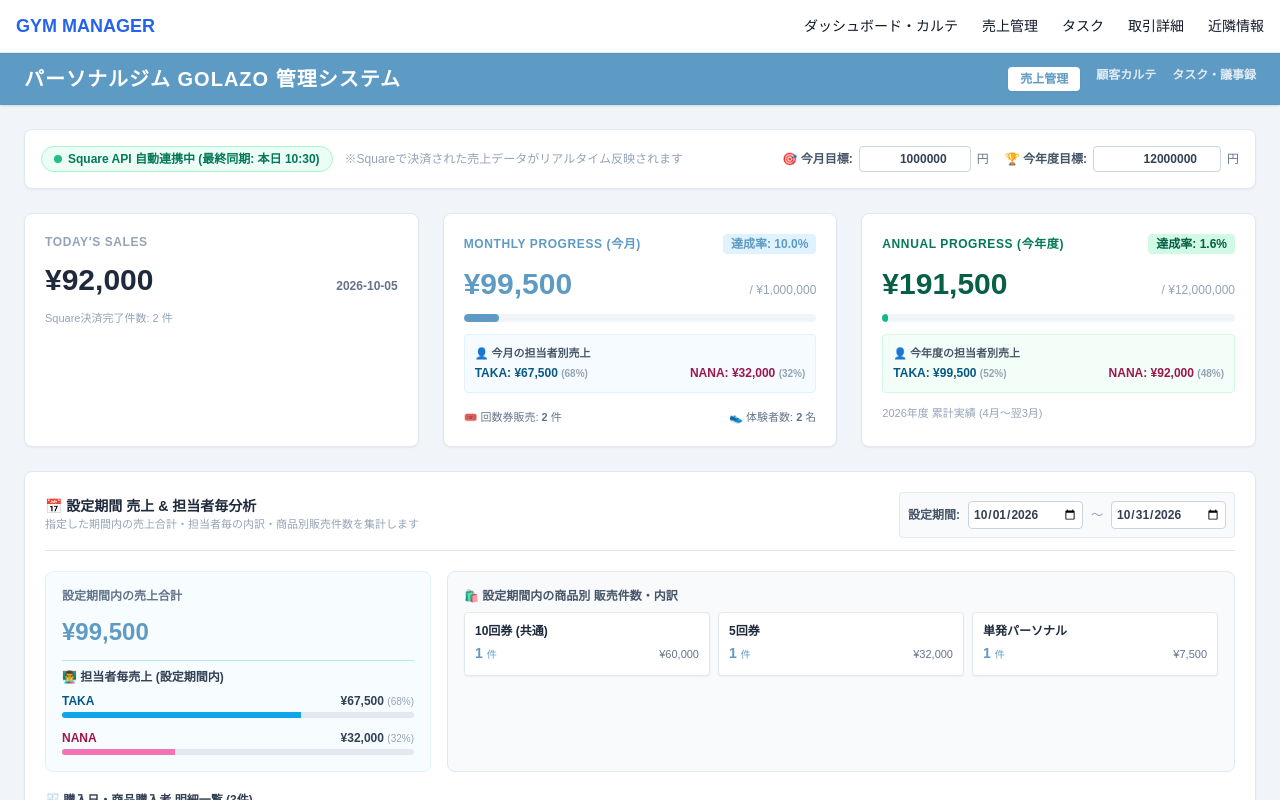
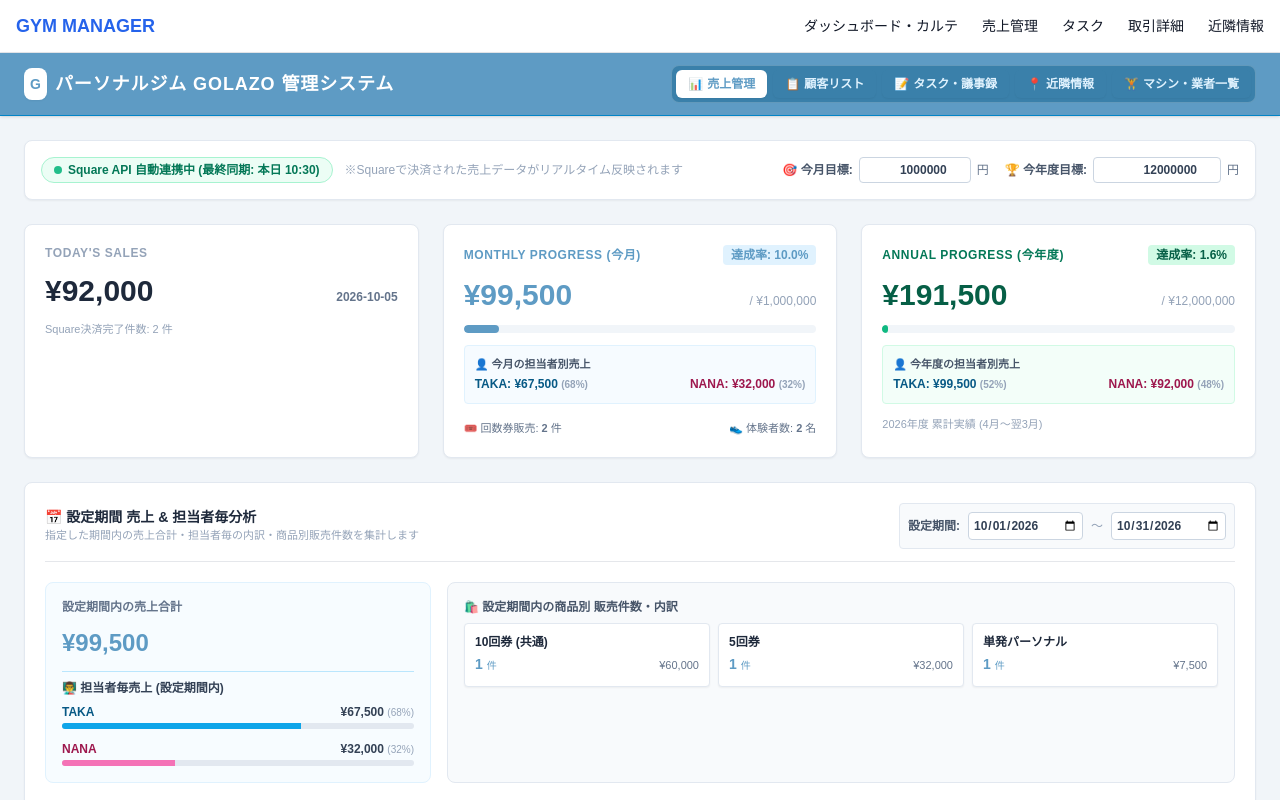
Before and after one commit to 2025golazo-bot/GOLAZO, a Next.js app: page /sales in a window 1280 px wide. Shown: the top 800 px of the page. Built offline with nearby package versions, Linux system fonts and the light colour scheme.

Commit message:
Update page.tsx

```diff
--- a/app/sales/page.tsx
+++ b/app/sales/page.tsx
@@ -1,6 +1,8 @@
 'use client';
 
 import React, { useState, useMemo } from 'react';
+import Link from 'next/link';
+import { usePathname } from 'next/navigation';
 
 // --- 型定義 ---
 interface SaleRecord {
@@ -41,6 +43,17 @@ interface MemberTicketStatus {
 }
 
 export default function SalesPage() {
+  const pathname = usePathname();
+
+  // --- ナビゲーションメニュー設定 ---
+  const navItems = [
+    { label: '売上管理', href: '/sales', icon: '📊' },
+    { label: '顧客リスト', href: '/customers', icon: '📋' },
+    { label: 'タスク・議事録', href: '/tasks', icon: '📝' },
+    { label: '近隣情報', href: '/neighbors', icon: '📍' },
+    { label: 'マシン・業者一覧', href: '/vendors', icon: '🏋️' },
+  ];
+
   // --- 目標金額（手入力・状態管理） ---
   const [monthlyTarget, setMonthlyTarget] = useState<number>(1000000); // 今月目標 (例: 100万円)
   const [yearlyTarget, setYearlyTarget] = useState<number>(12000000); // 今年度目標 (例: 1,200万円)
@@ -85,7 +98,7 @@ export default function SalesPage() {
     { id: 'm-4', parentName: '鈴木 一郎', studentName: '鈴木 拓海', totalPurchased: 5, remaining: 1 },
   ]);
 
-  // --- 集計ヘルパー関数 (担当者別内訳算出) ---
+  // --- 集計ヘルパー関数 ---
   const calcStaffBreakdown = (records: SaleRecord[]) => {
     let taka = 0;
     let nana = 0;
@@ -102,27 +115,21 @@ export default function SalesPage() {
     };
   };
 
-  // --- 各領域の集計 ---
-
-  // 1. 本日売上
+  // --- 集計データ算出 ---
   const todaySalesRecords = useMemo(() => salesHistory.filter(s => s.date === todayStr), [salesHistory, todayStr]);
   const todaySales = useMemo(() => todaySalesRecords.reduce((sum, s) => sum + s.amount, 0), [todaySalesRecords]);
 
-  // 2. 今月売上 (2026年10月固定計算) & 担当者別
   const currentMonthSalesRecords = useMemo(() => salesHistory.filter(s => s.date.startsWith('2026-10')), [salesHistory]);
   const currentMonthSales = useMemo(() => currentMonthSalesRecords.reduce((sum, s) => sum + s.amount, 0), [currentMonthSalesRecords]);
   const currentMonthStaff = useMemo(() => calcStaffBreakdown(currentMonthSalesRecords), [currentMonthSalesRecords]);
 
-  // 3. 今年度売上 (2026年度: 2026-04 〜 2027-03) & 担当者別
   const currentYearSalesRecords = useMemo(() => salesHistory.filter(s => s.date >= '2026-04-01' && s.date <= '2027-03-31'), [salesHistory]);
   const currentYearSales = useMemo(() => currentYearSalesRecords.reduce((sum, s) => sum + s.amount, 0), [currentYearSalesRecords]);
   const currentYearStaff = useMemo(() => calcStaffBreakdown(currentYearSalesRecords), [currentYearSalesRecords]);
 
-  // 今月回数券販売数 & 体験者数
   const monthlyTicketCount = useMemo(() => currentMonthSalesRecords.filter(s => s.productName.includes('回券')).length, [currentMonthSalesRecords]);
   const monthlyTrialCount = useMemo(() => trialClients.filter(t => t.date.startsWith('2026-10')).length, [trialClients]);
 
-  // 4. 期間指定フィルター（設定期間）での集計 & 担当者別
   const filteredSalesByDate = useMemo(() => {
     return salesHistory.filter(s => s.date >= startDate && s.date <= endDate);
   }, [salesHistory, startDate, endDate]);
@@ -133,7 +140,6 @@ export default function SalesPage() {
 
   const filteredStaffSummary = useMemo(() => calcStaffBreakdown(filteredSalesByDate), [filteredSalesByDate]);
 
-  // 商品別カウント（件数 & 金額）
   const productSummary = useMemo(() => {
     const map: { [key: string]: { count: number; total: number } } = {};
     filteredSalesByDate.forEach(s => {
@@ -146,7 +152,6 @@ export default function SalesPage() {
     return map;
   }, [filteredSalesByDate]);
 
-  // 5. 体験者コンバージョン（成約）率計算
   const trialConversionStats = useMemo(() => {
     const total = trialClients.length;
     const converted = trialClients.filter(t => t.converted).length;
@@ -154,7 +159,6 @@ export default function SalesPage() {
     return { total, converted, rate };
   }, [trialClients]);
 
-  // 6. 全体回数券消化率
   const ticketOverallStats = useMemo(() => {
     const totalPurchased = memberTickets.reduce((sum, m) => sum + m.totalPurchased, 0);
     const totalRemaining = memberTickets.reduce((sum, m) => sum + m.remaining, 0);
@@ -163,7 +167,6 @@ export default function SalesPage() {
     return { totalPurchased, totalRemaining, totalUsed, usedRate };
   }, [memberTickets]);
 
-  // 7. 過去アーカイブ売上（選択された年月） & 担当者別
   const archiveSalesRecords = useMemo(() => {
     const prefix = `${selectedArchiveYear}-${selectedArchiveMonth.padStart(2, '0')}`;
     return salesHistory.filter(s => s.date.startsWith(prefix));
@@ -174,19 +177,43 @@ export default function SalesPage() {
 
   return (
     <div className="bg-slate-100 min-h-screen text-slate-800">
-      {/* ヘッダー */}
-      <header className="bg-[#5e9bc4] text-white px-6 py-3 flex justify-between items-center shadow">
-        <h1 className="text-xl font-bold tracking-wider">パーソナルジム GOLAZO 管理システム</h1>
-        <nav className="flex gap-4 text-xs font-semibold">
-          <span className="bg-white text-[#5e9bc4] px-3 py-1 rounded shadow-sm font-bold">売上管理</span>
-          <span className="opacity-80 cursor-pointer hover:opacity-100">顧客カルテ</span>
-          <span className="opacity-80 cursor-pointer hover:opacity-100">タスク・議事録</span>
-        </nav>
+      {/* ナビゲーションバー (5つの各ページパスへ遷移) */}
+      <header className="bg-[#5e9bc4] text-white px-6 py-3 shadow border-b border-sky-600 sticky top-0 z-50">
+        <div className="max-w-7xl mx-auto flex flex-col sm:flex-row justify-between items-center gap-3">
+
+          {/* ロゴ / タイトル */}
+          <div className="flex items-center gap-2">
+            <span className="bg-white text-[#5e9bc4] p-1.5 rounded-lg font-black text-sm shadow-sm">G</span>
+            <h1 className="text-lg font-extrabold tracking-wider">パーソナルジム GOLAZO 管理システム</h1>
+          </div>
+
+          {/* ナビゲーションボタンエリア (5機能) */}
+          <nav className="flex items-center gap-1.5 bg-sky-800/40 p-1 rounded-lg border border-white/20">
+            {navItems.map((item) => {
+              const isActive = pathname === item.href;
+              return (
+                <Link
+                  key={item.href}
+                  href={item.href}
+                  className={`px-3 py-1.5 rounded-md text-xs font-bold transition-all shadow-sm flex items-center gap-1 ${
+                    isActive
+                      ? 'bg-white text-[#5e9bc4]'
+                      : 'text-sky-100 hover:bg-white/10 hover:text-white'
+                  }`}
+                >
+                  <span>{item.icon}</span> {item.label}
+                </Link>
+              );
+            })}
+          </nav>
+
+        </div>
       </header>
 
+      {/* 売上管理 メインコンテンツ */}
       <div className="p-6 max-w-7xl mx-auto space-y-6">
 
-        {/* 上部ステータスバー: Square同期状態 & 目標設定エリア */}
+        {/* 上部ステータスバー: Square自動連携 & 目標設定エリア */}
         <div className="flex flex-col md:flex-row justify-between items-start md:items-center bg-white p-4 rounded-lg border border-slate-200 shadow-sm gap-4">
           <div className="flex items-center gap-3">
             <span className="inline-flex items-center gap-1.5 bg-emerald-50 text-emerald-700 px-3 py-1 rounded-full text-xs font-bold border border-emerald-200">
@@ -223,7 +250,7 @@ export default function SalesPage() {
           </div>
         </div>
 
-        {/* 1. 売上サマリー & 目標達成プログレスバー (担当者毎内訳付き) */}
+        {/* 売上サマリー & 目標達成プログレスバー (担当者毎内訳付き) */}
         <div className="grid grid-cols-1 md:grid-cols-3 gap-6">
 
           {/* 本日売上 */}
@@ -305,7 +332,7 @@ export default function SalesPage() {
 
         </div>
 
-        {/* 2. 任意設定期間フィルター（何日〜何日）& 担当者毎売上 & 販売商品内訳 */}
+        {/* 任意設定期間フィルター & 担当者毎売上 & 販売商品内訳 */}
         <div className="bg-white p-5 rounded-lg border border-slate-200 shadow-sm space-y-5">
           <div className="flex flex-col sm:flex-row justify-between items-start sm:items-center gap-3 border-b pb-3">
             <div>
@@ -335,16 +362,14 @@ export default function SalesPage() {
           {/* 指定期間のサマリー ＆ 担当者毎売上カード */}
           <div className="grid grid-cols-1 md:grid-cols-3 gap-4">
 
-            {/* 設定期間内の売上合計 & 担当者毎売上（グラフィカル表示） */}
+            {/* 設定期間内の売上合計 & 担当者毎売上 */}
             <div className="bg-sky-50/50 p-4 rounded-lg border border-sky-100 space-y-3">
               <span className="text-xs font-bold text-slate-500 block">設定期間内の売上合計</span>
               <p className="text-2xl font-extrabold text-[#5e9bc4]">¥{filteredTotalAmount.toLocaleString()}</p>
 
-              {/* 担当者毎売上カード */}
               <div className="border-t border-sky-200 pt-2 space-y-2 text-xs">
                 <span className="font-bold text-slate-700 block">👨‍🏫 担当者毎売上 (設定期間内)</span>
 
-                {/* TAKA */}
                 <div className="space-y-0.5">
                   <div className="flex justify-between items-center text-slate-700 font-bold">
                     <span className="text-sky-800">TAKA</span>
@@ -355,7 +380,6 @@ export default function SalesPage() {
                   </div>
                 </div>
 
-                {/* NANA */}
                 <div className="space-y-0.5 pt-1">
                   <div className="flex justify-between items-center text-slate-700 font-bold">
                     <span className="text-pink-800">NANA</span>
@@ -444,10 +468,10 @@ export default function SalesPage() {
           </div>
         </div>
 
-        {/* 3. 中段グリッド: キャンペーン効果 & 体験者管理 (コンバージョン率) */}
+        {/* キャンペーン効果 & 体験者管理 */}
         <div className="grid grid-cols-1 md:grid-cols-2 gap-6">
 
-          {/* 左：キャンペーン効果・連動（議事録連携） */}
+          {/* 左：キャンペーン効果 */}
           <div className="bg-white p-5 rounded-lg border border-slate-200 shadow-sm space-y-4">
             <div className="border-b pb-2 flex justify-between items-center">
               <div>
@@ -481,7 +505,7 @@ export default function SalesPage() {
             </div>
           </div>
 
-          {/* 右：体験者管理 & 回数券購入率（コンバージョン集計） */}
+          {/* 右：体験者管理 (CVR) */}
           <div className="bg-white p-5 rounded-lg border border-slate-200 shadow-sm space-y-4">
             <div className="border-b pb-2 flex justify-between items-center">
               <div>
@@ -532,10 +556,10 @@ export default function SalesPage() {
 
         </div>
 
-        {/* 4. 下部：回数券消化進捗 & 過去売上アーカイブ (担当者毎内訳付き) */}
+        {/* 回数券消化進捗 & 過去売上アーカイブ */}
         <div className="grid grid-cols-1 md:grid-cols-3 gap-6">
 
-          {/* 回数券消化進捗 (2カラム分) */}
+          {/* 回数券消化進捗 */}
           <div className="md:col-span-2 bg-white p-5 rounded-lg border border-slate-200 shadow-sm space-y-4">
             <div className="border-b pb-2 flex justify-between items-center">
               <div>
@@ -548,7 +572,6 @@ export default function SalesPage() {
               </div>
             </div>
 
-            {/* 全体プログレスバー */}
             <div className="bg-slate-50 p-3 rounded-lg border border-slate-200 space-y-1">
               <div className="flex justify-between text-xs font-bold text-slate-600">
                 <span>発行累計: {ticketOverallStats.totalPurchased} 回</span>
@@ -559,7 +582,6 @@ export default function SalesPage() {
               </div>
             </div>
 
-            {/* 会員別残り回数テーブル */}
             <table className="w-full text-xs text-left text-slate-600 border-collapse">
               <thead>
                 <tr className="border-b bg-slate-50 text-slate-500 font-bold">
@@ -594,7 +616,7 @@ export default function SalesPage() {
             </table>
           </div>
 
-          {/* 過去の売上（月・年）アーカイブ閲覧 & 担当者毎売上 */}
+          {/* 過去の売上アーカイブ */}
           <div className="bg-white p-5 rounded-lg border border-slate-200 shadow-sm space-y-4">
             <div className="border-b pb-2">
               <h3 className="font-bold text-slate-800 text-sm">📁 過去売上アーカイブ (担当者毎)</h3>
@@ -629,7 +651,6 @@ export default function SalesPage() {
                 </div>
               </div>
 
-              {/* アーカイブ集計結果表示エリア */}
               <div className="bg-slate-50 p-3 rounded-lg border border-slate-200 space-y-2 mt-2">
                 <div className="flex justify-between items-baseline border-b border-slate-200 pb-2">
                   <span className="font-bold text-slate-600">{selectedArchiveYear}年{selectedArchiveMonth}月 売上</span>
```
